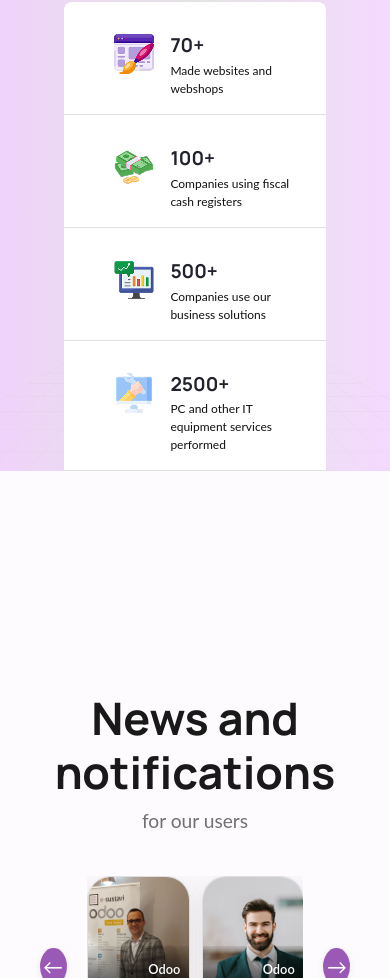
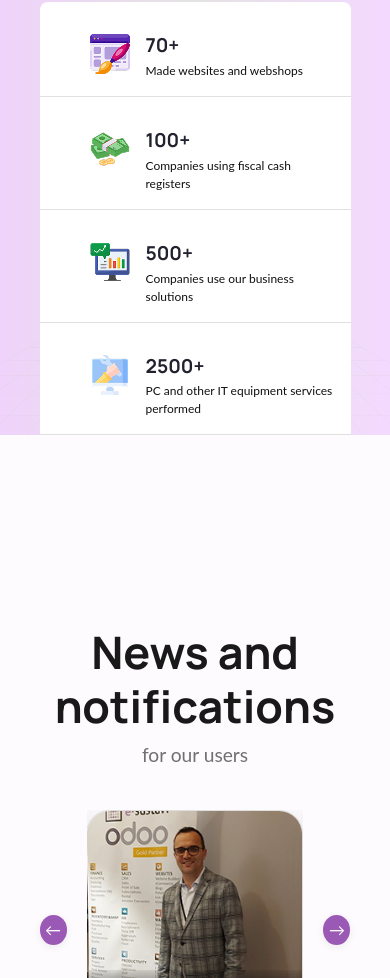
Before and after one commit to rhythm1950/e-sustavi, a plain HTML site: page index.html in a window 390 px wide. Shown: the part 803-1781 px from the top of the page. Drawn offline with Linux system fonts and the light colour scheme.

Commit message:
carousel responsive changes added

```diff
--- a/styles/index.css
+++ b/styles/index.css
@@ -229,18 +229,14 @@ body {
 
 
 
-
 /* news section */
 .news-container {
     max-width: 90%;
-    /* height: 100%; */
-
     margin: 0 auto;
     padding-top: 60px;
     text-align: center;
     padding-bottom: 100px;
     font-family: "Lato", sans-serif;
-
 }
 
 .main-title {
@@ -268,11 +264,9 @@ body {
     border: none;
     color: #fff;
     border-radius: 50%;
-    /* padding: 6px 10px; */
     height: 37px;
     width: 44px;
     padding-bottom: 1px;
-
     font-size: 20px;
     cursor: pointer;
     margin: 0 20px;
@@ -299,9 +293,9 @@ body {
     width: 100%;
 }
 
+/* Default: 4 cards per row */
 .card {
     flex: 0 0 calc((100% - 20px * 3) / 4);
-    /* 4 cards per row, 3 gaps */
     height: 350px;
     border-radius: 24px;
     box-shadow: 0 6px 32px rgba(80, 80, 80, 0.13);
@@ -347,7 +341,6 @@ body {
     font-weight: 600;
     text-align: left;
     line-height: 1.2;
-
 }
 
 .card-date {
@@ -356,45 +349,6 @@ body {
     margin-top: 3px;
     text-align: left;
     opacity: 0.83;
-
-}
-
-/* .bottom-bg {
-    width: 100vw;
-    height: 80px;
-    background: #fff;
-    position: absolute;
-    left: 0;
-    bottom: 0;
-    background: repeating-linear-gradient(135deg, #f8f3fa 0 1px, transparent 1px 24px);
-    z-index: 0;
-    margin-top: 60px;
-} */
-
-/* Responsive: 3 columns below 1100px */
-@media (max-width: 1100px) {
-    .card {
-        flex: 0 0 calc((100% - 20px * 2) / 3);
-        /* 3 cards, 2 gaps */
-        height: 220px;
-    }
-
-    .carousel {
-        gap: 20px;
-    }
-}
-
-/* Responsive: 2 columns below 800px */
-@media (max-width: 800px) {
-    .card {
-        flex: 0 0 calc((100% - 12px * 1) / 2);
-        /* 2 cards, 1 gap */
-        height: 180px;
-    }
-
-    .carousel {
-        gap: 12px;
-    }
 }
 
 /* about section */
@@ -489,7 +443,7 @@ body {
 }
 
 .about-desc {
-    width: 80%;
+    width: 100%;
     margin: 0 auto 32px auto;
     font-size: 1rem;
     color: #5d5d6d;
--- a/styles/responsive-index.css
+++ b/styles/responsive-index.css
@@ -54,7 +54,7 @@
     .stats {
         position: static;
         flex-wrap: wrap;
-        max-width: 100%;
+        width: 100%;
         justify-content: center;
         gap: 1rem;
         padding: 1rem 0;
@@ -143,6 +143,42 @@
         font-size: 0.75rem;
     }
 }
+
+/* news or carousel */
+
+/* Responsive: 3 cards (medium screens < 1024px) */
+@media (max-width: 1024px) {
+    .card {
+        flex: 0 0 calc((100% - 20px * 2) / 3);
+        height: 280px;
+    }
+
+    .carousel {
+        gap: 20px;
+    }
+
+
+}
+
+/* Responsive: 1 card (small screens < 600px) */
+@media (max-width: 600px) {
+    .card {
+        flex: 0 0 100%;
+        height: 240px;
+    }
+
+    .carousel-btn {
+        height: 30px;
+        font-size: 1em;
+    }
+
+    .carousel {
+        gap: 12px;
+    }
+}
+
+
+
 
 /* about section */
 /* Tablet devices (up to 1024px) */
```
